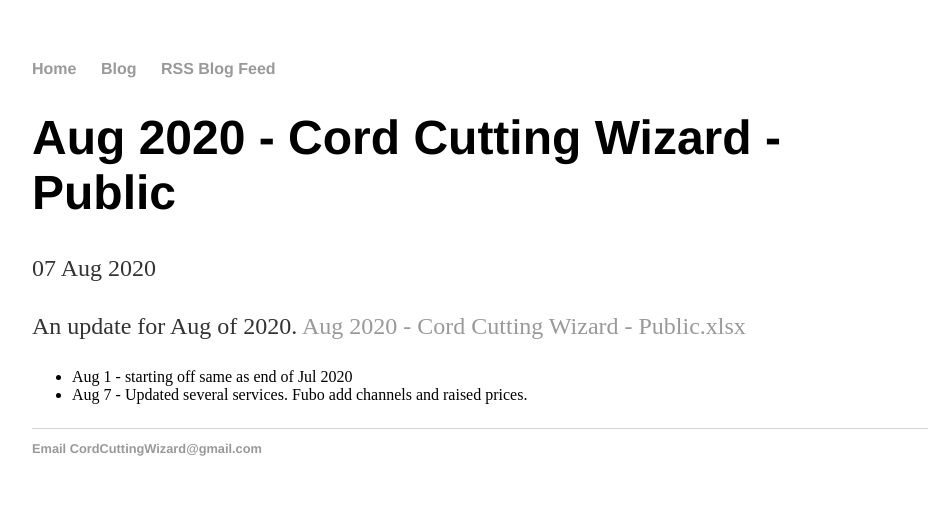
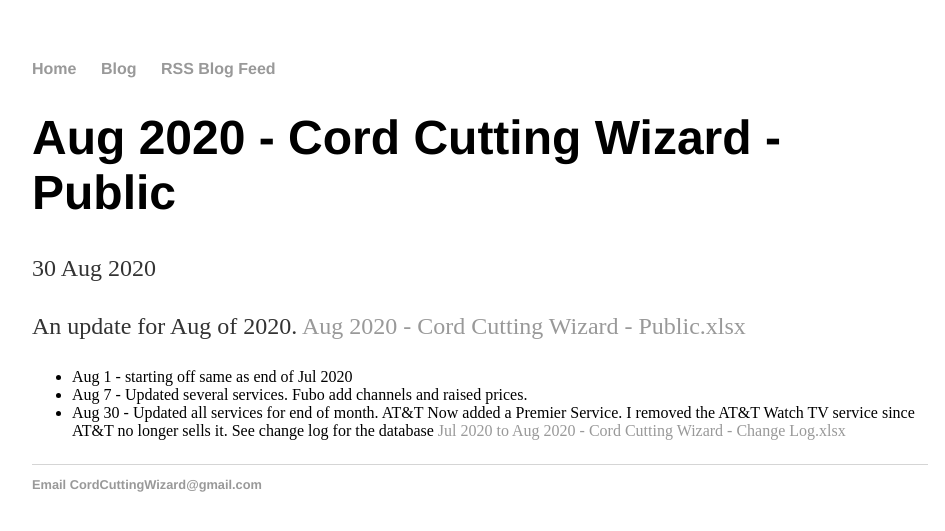
Before and after one commit to wjhladik/wjhladik.github.io, a Jekyll site: the page built from _posts/2020-08-30-Aug-2020-Cord-Cutting-Wizard-Public.md, in a window 1280 px wide. Shown: the top 531 px of the page, without its empty margins (160-1105 px from the left). Built offline with Jekyll 4.4.1, drawn with Linux system fonts in a browser that asks for light colours.

Commit message:
Update and rename 2020-08-07-Aug-2020-Cord-Cutting-Wizard-Public.md to 2020-08-30-Aug-2020-Cord-Cutting-Wizard-Public.md

```diff
--- a/_posts/2020-08-07-Aug-2020-Cord-Cutting-Wizard-Public.md
+++ b/_posts/2020-08-30-Aug-2020-Cord-Cutting-Wizard-Public.md
@@ -1,10 +1,11 @@
 ---
 layout: post
 title: "Aug 2020 - Cord Cutting Wizard - Public"
-date: 2020-08-07
+date: 2020-08-30
 ---
 <p>An update for Aug of 2020. <a href="/Aug 2020 - Cord Cutting Wizard - Public.xlsx">Aug 2020 - Cord Cutting Wizard - Public.xlsx</a>
   <p>
     <ul>
       <li>Aug 1 - starting off same as end of Jul 2020
       <li>Aug 7 - Updated several services. Fubo add channels and raised prices.
+      <li>Aug 30 - Updated all services for end of month. AT&T Now added a Premier Service. I removed the AT&T Watch TV service since AT&T no longer sells it. See change log for the database <a href="/Jul 2020 to Aug 2020 - Cord Cutting Wizard - Change Log.xlsx">Jul 2020 to Aug 2020 - Cord Cutting Wizard - Change Log.xlsx</a>
```
